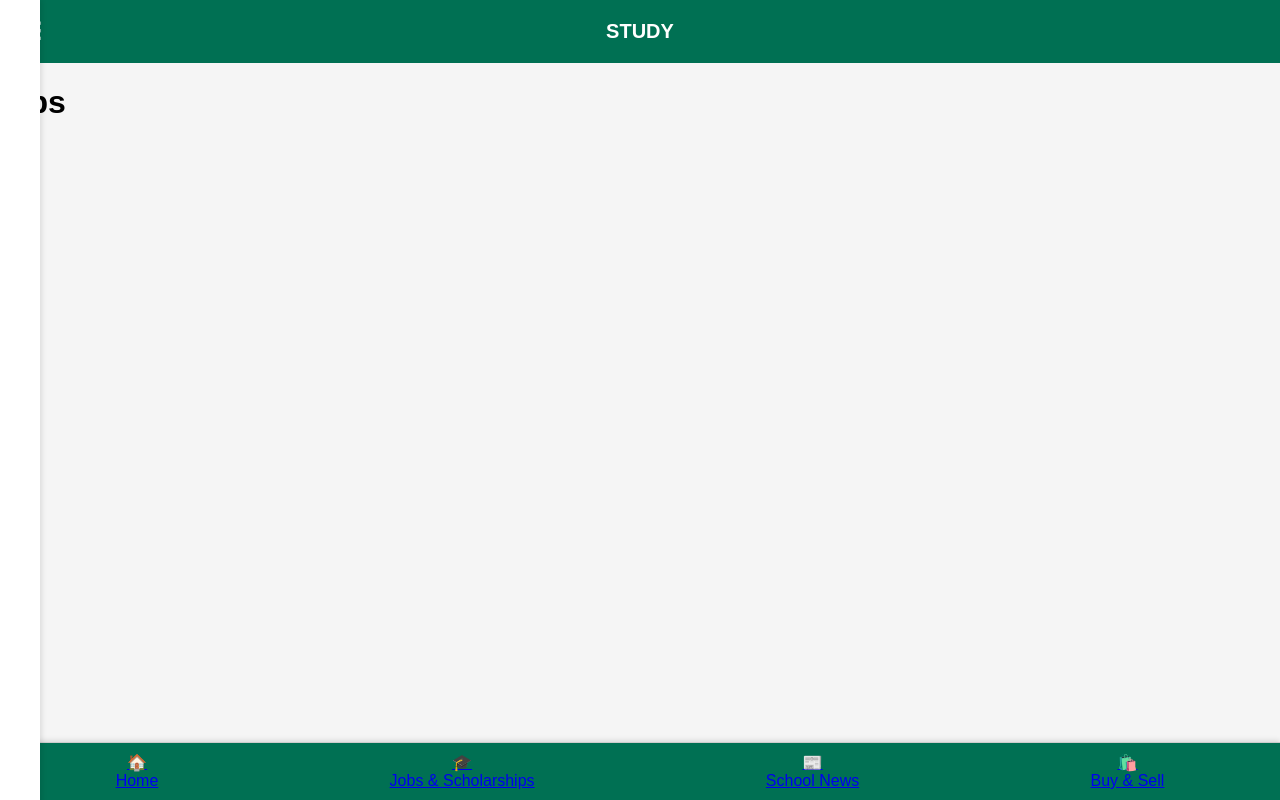
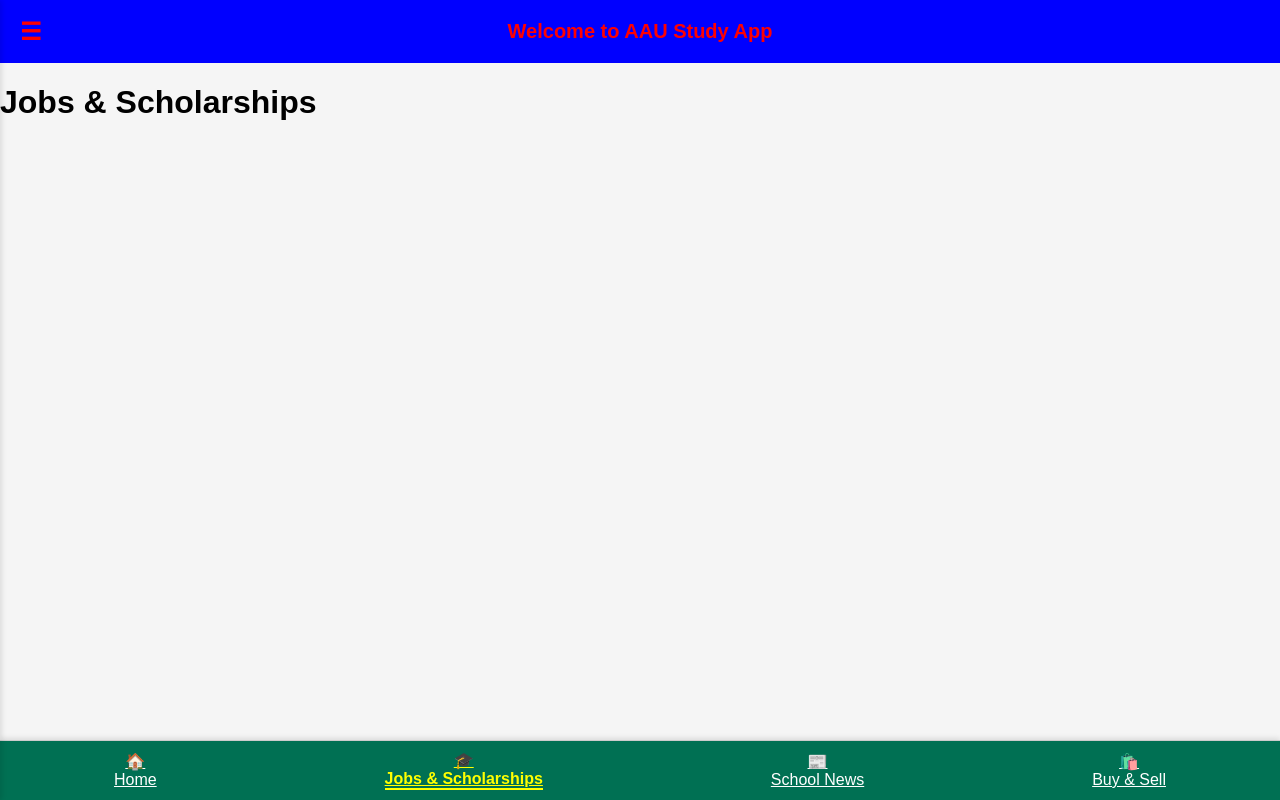
Before and after one commit to unityaaron/MyAauApp, a React (Vite) app: page /jobs in a window 1280 px wide. Built offline with nearby package versions, Linux system fonts and the light colour scheme.

Commit message:
i was struggling for hours without because my sidebar was not hiding and i didn't realize it was because i didn't import my css to my jsx file

```diff
--- a/src/App.css
+++ b/src/App.css
@@ -4,12 +4,13 @@
   font-family: Arial, sans-serif;
   background: #f5f5f5;
   padding-bottom: 60px; /* space for bottom nav */
+  overflow-x: hidden;
 }
 
 .header {
-  background-color: #007053;
+  background-color: blue;
   font-weight: bold;
-  color: white;
+  color: red;
   padding: 20px;
   font-size: 20px;
   position: relative;
@@ -107,38 +108,36 @@
   border-bottom: 2px solid yellow;
 }
 
-
-  /* Sidebar and overlay styles */
 /* Sidebar and overlay styles */
 .sidebar {
   position: fixed;
   top: 0;
-  left: -250px; /* hidden by default */
-  width: 100px;
-  height: 100%; /* FIXED: full height */
+  left: 0; /* always stays at left edge */
+  transform: translateX(-100%); /* Hides it off screen */
+  width: 250px;
+  height: 100%;
   background-color: white;
   box-shadow: 2px 0 5px rgba(0, 0, 0, 0.1);
-  transition: left 0.3s ease;
-  padding: 20px;
+  transition: transform 0.3s ease;
+  padding: 0;
+  margin: 0;
   z-index: 1000;
   box-sizing: border-box;
+  overflow-x: hidden;
+  overflow-y: auto;
 }
 
-
 .sidebar.open {
-  left: 0; /* slides in from left */
+  transform: translateX(0); /* brings it back into view */
 }
 
 .overlay {
   position: fixed;
   top: 0;
   left: 0;
-  height: 100%;
-  width: 100%;
+  width: 100vw;
+  height: 100vh;
   background-color: rgba(0, 0, 0, 0.3);
-  opacity: 0;
-  visibility: hidden;
-  transition: opacity 0.3s ease;
   z-index: 999;
 }
 
--- a/src/App.jsx
+++ b/src/App.jsx
@@ -6,6 +6,9 @@
 import Jobs from './pages/Jobs';
 import News from './pages/News';
 import Market from './pages/Market';
+// src/App.js
+import './App.css'; // ✅ This is enough
+
 
 const App = () => {
   return (
--- a/src/components/Header.jsx
+++ b/src/components/Header.jsx
@@ -5,7 +5,7 @@
   return (
     <header className="header">
       <span className="menu-icon" onClick={toggleSidebar}>☰</span>
-      STUDY
+      Welcome to AAU Study App
     </header>
   );
 };
--- a/src/pages/Jobs.jsx
+++ b/src/pages/Jobs.jsx
@@ -1,6 +1,6 @@
-import React from "react";
-export default function Jobs() {
-    return(
-        <h1>jobs</h1>
-    )
-}
+// src/pages/Jobs.jsx
+const Jobs = () => {
+  return <h1>Jobs & Scholarships</h1>;
+};
+
+export default Jobs;
--- a/src/pages/Market.jsx
+++ b/src/pages/Market.jsx
@@ -1,6 +1,6 @@
-import React from "react";
-export default function Market() {
-    return(
-        <h1>market</h1>
-    )
-}
+// src/pages/Market.jsx
+const Market = () => {
+  return <h1>Buy & Sell</h1>;
+};
+
+export default Market;
--- a/src/pages/News.jsx
+++ b/src/pages/News.jsx
@@ -1,6 +1,6 @@
-import React from "react";
-export default function News() {
-    return(
-        <h1>news</h1>
-    )
-}
+// src/pages/News.jsx
+const News = () => {
+  return <h1>School News</h1>;
+};
+
+export default News;
```
